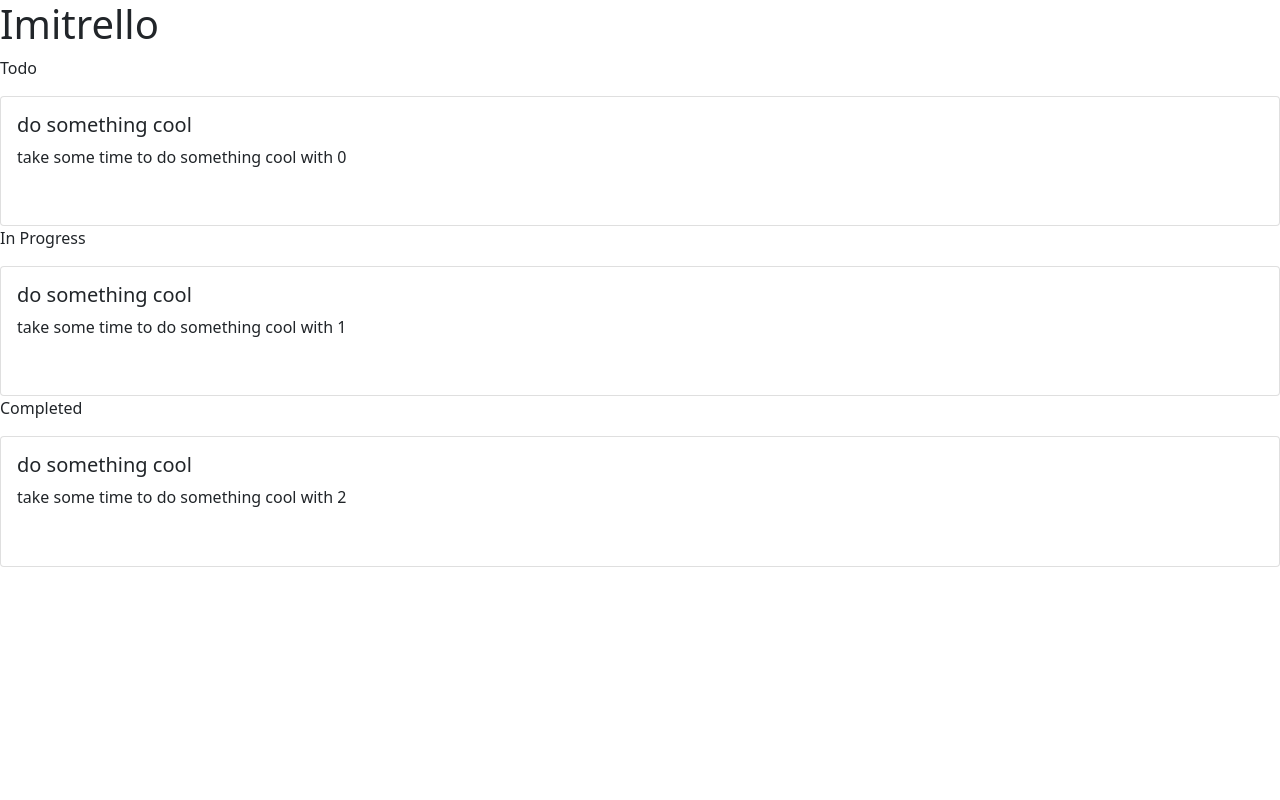
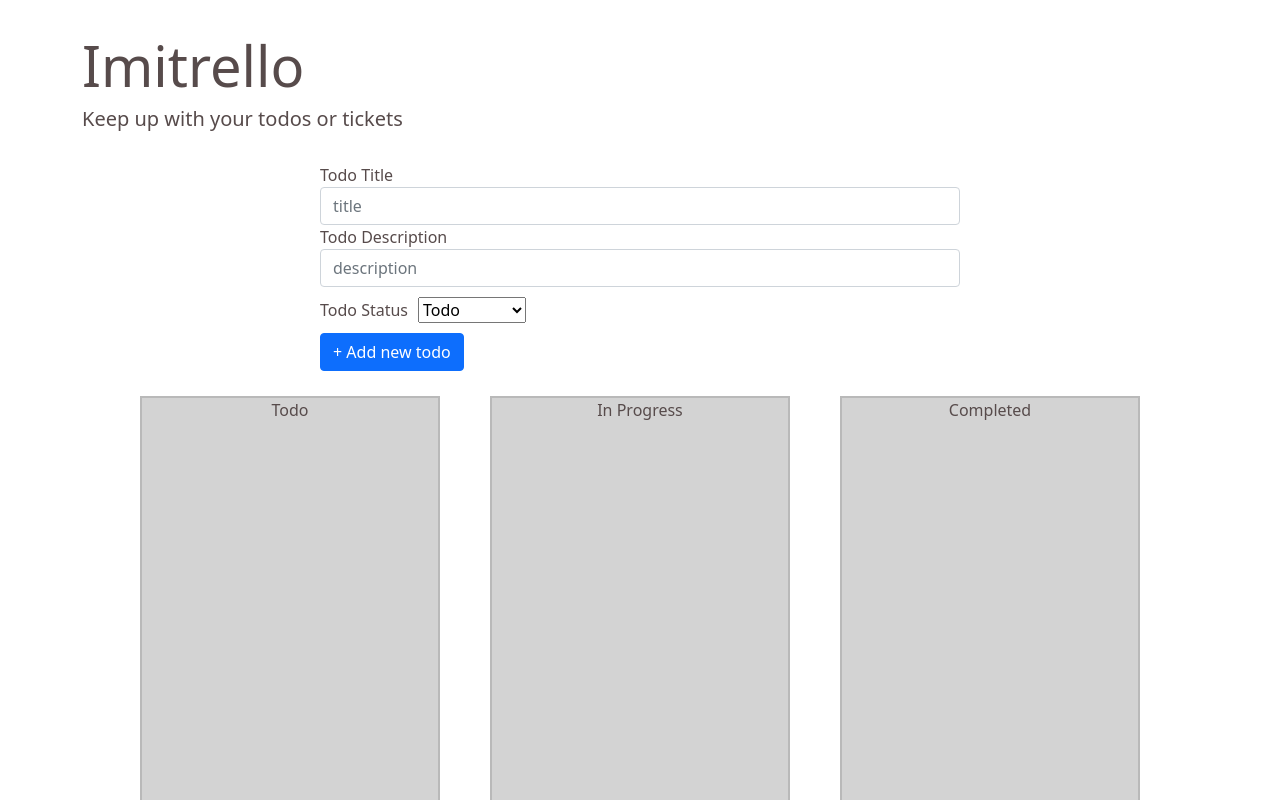
Before and after one commit to MilesSobhani/imitrello, a React (Create React App) app: page / in a window 1280 px wide. Shown: the top 800 px of the page. Built offline with nearby package versions, Linux system fonts and the light colour scheme.

Commit message:
completed component rendering functionality, improved styling, correctly transferring state

```diff
--- a/package.json
+++ b/package.json
@@ -12,6 +12,7 @@
     "@types/react-dom": "^18.0.5",
     "bootstrap": "^5.1.3",
     "react": "^18.2.0",
+    "react-bootstrap": "^2.4.0",
     "react-dom": "^18.2.0",
     "react-scripts": "5.0.1",
     "typescript": "^4.7.4",
--- a/src/App.css
+++ b/src/App.css
@@ -1,13 +1,46 @@
+body {
+  color: #574b4b;
+}
 
-/* .column {
-  display: flex;
+form {
+  width:50%;
+  margin:auto
+}
+
+p {
+  text-align: center;
+}
+
+select {
+  margin:10px
+}
+
+.column {
+  /* display: flex;
+  align-items: center;
+  justify-content: center;   */
+  /* max-width: 18rem; */
+  background-color:lightgray;
+  min-height: 1000px;
+  margin:25px;
+  border-top: 2px solid rgba(0, 0, 0, 0.125);
+  border-left: 2px solid rgba(0, 0, 0, 0.125);
+  border-right: 2px solid rgba(0, 0, 0, 0.125);
+  min-width: 300px;
+}
+
+.columnList {
+  display:flex;
   align-items: center;
   justify-content: center;
-} */
+}
 
+.todo {
+  /* max-width: 18rem; */
+  margin: 10px;
+  width: auto;
+}
 
-/* .todo {
-  border-style: solid;
-  border-width: 5px;
-  max-width: 18rem;
-} */
+.title {
+  margin:2rem;
+}
--- a/src/components/App.tsx
+++ b/src/components/App.tsx
@@ -1,40 +1,104 @@
 import 'bootstrap/dist/css/bootstrap.css'
 import '../App.css';
-import React, { FC, useState } from 'react';
+import React, { ChangeEvent, FC, FormEvent, useState } from 'react';
 import Column from './Column';
 
 
 const columnList: Array<Column> = [
-  {name: 'Todo', todoList:[]},
-  {name: 'In Progress', todoList:[]},
-  {name: 'Completed', todoList:[]}
+  { name: 'Todo', todoList: [] },
+  { name: 'In Progress', todoList: [] },
+  { name: 'Completed', todoList: [] }
 ]
 
-for(var i = 0; i < columnList.length; i++){
-  columnList[i].todoList.push(
-    {title:"do something cool",
-     type: columnList[i].name,
-     notes: `take some time to do something cool with ${i}`}
-  )
-}
+const App: FC = () => {
 
-const todoList: Array<Todo> = [
+  const [taskName, setNewName] = useState('')
+  const [taskNotes, setNewNotes] = useState('')
+  const [taskType, setNewType] = useState('')
+  const [taskList, updateTasks] = useState(columnList)
 
-]
+  const handleChange = (event: ChangeEvent<HTMLInputElement | HTMLSelectElement>): void => {
+    let eventName = event.target.name;
+    if (eventName === 'title') {
+      setNewName(event.target.value)
+    } else if (eventName === 'notes') {
+      setNewNotes(event.target.value)
+    } else {
+      setNewType(event.target.value)
+    }
+  }
 
-const App: FC = () =>  {
+  const handleFormSubmit = (event: FormEvent<HTMLFormElement>): void => {
+    event.preventDefault();
 
-  // const [column, columnState] = useState(columnList)
+    let newTodo: Todo = {
+      title: (event.currentTarget.elements[0] as HTMLInputElement).value,
+      notes: (event.currentTarget.elements[1] as HTMLInputElement).value,
+      type: (event.currentTarget.elements[2] as HTMLInputElement).value
+    }
 
-    return (
-      <div className="App">
-        <h1>Imitrello</h1>
-        {columnList.map((list: Column, key: number) => {
+    let updateList = taskList
+    for (var i = 0; i < taskList.length; i++) {
+      if (newTodo.type === taskList[i].name) {
+        updateList[i].todoList.push(newTodo)
+        updateTasks(updateList)
+        setNewName('')
+        setNewNotes('')
+
+      }
+    }
+    console.log(updateList)
+
+  }
+  // const [isOpen, setIsOpen] = React.useState(false);
+  // const toggleModal = () => setIsOpen(!isOpen);
+
+  return (
+    <div>
+      <div className="jumbotron jumbotron-fluid title">
+        <div className="container">
+          <h1 className="display-4">Imitrello</h1>
+          <h3 className="lead">Keep up with your todos or tickets</h3>
+        </div>
+      </div>
+
+      <form onSubmit={handleFormSubmit}>
+        <div className="form-group">
+
+          <div>
+            <label>Todo Title</label>
+            <input className="form-control" type='text' value={taskName}
+              name='title' placeholder='title' onChange={handleChange} />
+          </div>
+          <div className='form-group'>
+            <label>Todo Description</label>
+            <input className="form-control" type='text' value={taskNotes}
+              name='notes' placeholder='description' onChange={handleChange} />
+          </div>
+          <div className="form-group">
+          <label>Todo Status</label>
+            <select name="type" value={taskType} onChange={handleChange}>
+              {columnList.map((columnName: Column, key: number) => {
+                return <option>{columnName.name}</option>
+              })
+              }
+            </select>
+          </div>
+          <div className='form-group'>
+            <button className="btn btn-primary">+ Add new todo</button>
+          </div>
+        </div>
+
+      </form>
+
+      <div className="columnList">
+        {taskList.map((list: Column, key: number) => {
           return <Column list={list} key={key} />
         })
         }
       </div>
-    );
+    </div>
+  );
 
 }
 
--- a/src/components/Column.tsx
+++ b/src/components/Column.tsx
@@ -1,9 +1,9 @@
-import { ListenOptions } from "net";
+
 import React, { FC } from "react";
 import Task from './Task'
 
 interface Props {
-  list: Column
+  list: Column,
   key: number
 }
 
--- a/src/components/Task.tsx
+++ b/src/components/Task.tsx
@@ -12,8 +12,7 @@ const Task = ({task}: Props) =>  {
   <div className="card-body">
     <h5 className="card-title">{task.title}</h5>
     <p className="card-text">{task.notes}</p>
-    <span className="badge badge-pill badge-info">Info</span>
-    {/* <a href="#" className="btn btn-primary"></a> */}
+    <span className="badge bg-primary">{task.type}</span>
   </div>
 </div>
   )
```
Also changed, not shown: 1 other file (tests, documents, lock files or other folders).
